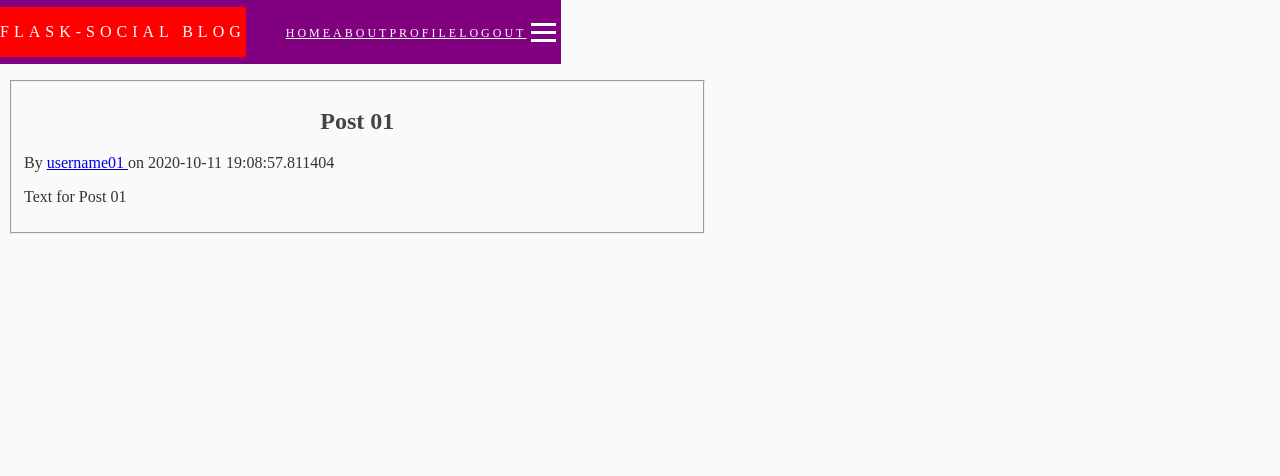
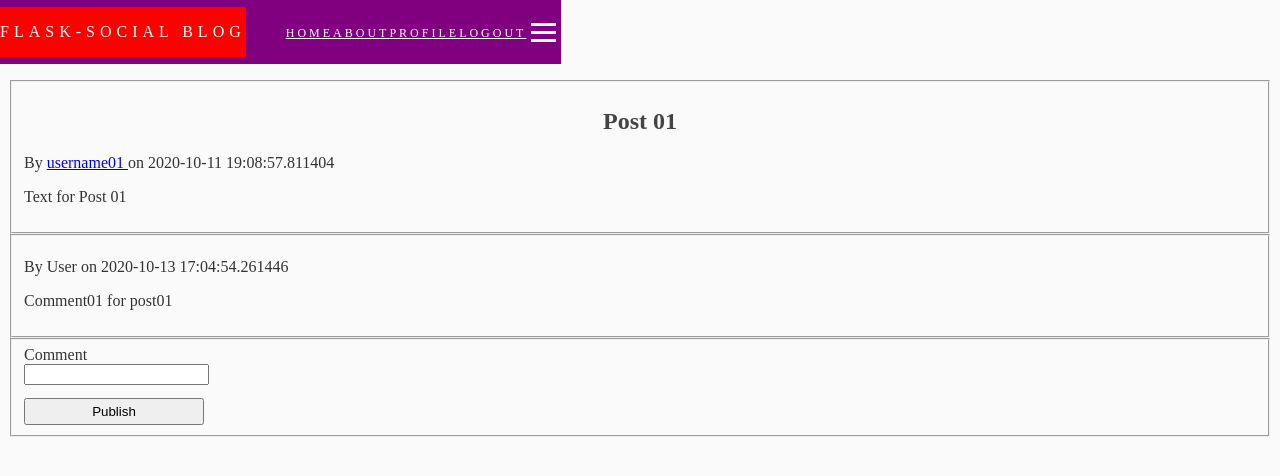
Before and after one commit to alexeysp11/flask-social-blog, a Flask app: page /posts/1 in a window 1280 px wide. Shown: the top 476 px of the page. Run offline with Flask 2, Linux system fonts and the light colour scheme; a user stored in the database is signed in; data comes from the database, SQL or seed files in the repository; both versions use the stored data as it was after the commit.

Commit message:
Forms for comments

```diff
--- a/app/forms.py
+++ b/app/forms.py
@@ -37,3 +37,7 @@ class NewPostForm(FlaskForm):
     title = StringField('Name of Post', validators=[DataRequired()])
     text = StringField('Text', validators=[DataRequired()])
     pusblish = SubmitField('Publish')
+
+class CommentsForPostForm(FlaskForm):
+    text = StringField('Comment', validators=[DataRequired()])
+    pusblish = SubmitField('Publish')
--- a/app/templates/user/posts.html
+++ b/app/templates/user/posts.html
@@ -1,11 +1,13 @@
 {% extends "layout.html" %}
 
-{% block title %}Feed{% endblock title %}
+{% block title %}
+    {{ post.title }}
+{% endblock title %}
 
 {% block content %}
     <div>
         <form method="POST">
-            <fieldset class="posts-fieldset">
+            <fieldset class="post-fieldset">
                 <h2>
                     {{ post.title }}
                 </h2>
@@ -18,6 +20,26 @@
                 </p>
                 <p>{{ post.text }}</p>
             </fieldset>
+            <fieldset class="comments-fieldset">
+                {% for comment in comments %}
+                    <p>
+                        By
+                        User
+                        on {{ comment.date }}
+                    </p>
+                    <p>{{ comment.text }}</p>
+                {% endfor %}
+            </fieldset>
+            <fieldset>
+                <div>
+                    {{ form.text.label(class="form-control-label") }}
+                    <br>
+                    {{ form.text(class="form-control form-control=lg") }}
+                </div>
+                <div>
+                    {{ form.pusblish(class="submit-btn") }}
+                </div>
+            </fieldset>
         </form>
     </div>
 {% endblock content %}
--- a/app/user/views.py
+++ b/app/user/views.py
@@ -3,7 +3,7 @@ sys.path.append("..")
 from flask import current_app, Blueprint, render_template, url_for, request, flash, redirect
 from flask_login import login_required,current_user
 from app import forms, db
-from app.models import User, Post
+from app.models import User, Post, Comments
 
 user_blueprint = Blueprint('user', __name__, template_folder='../templates/user')
 
@@ -20,8 +20,6 @@ def profile(username):
 @user_blueprint.route("/feed", methods=['GET', 'POST'])
 @login_required
 def feed():
-    # download posts from db
-
     if request.method == "POST":
         return redirect(url_for('user.new'))
 
@@ -32,8 +30,31 @@ def feed():
 @user_blueprint.route("/posts/<post_id>", methods=['GET', 'POST'])
 @login_required
 def posts(post_id):
+    form = forms.CommentsForPostForm()
+
     post = Post.query.filter_by(id=post_id).first()
-    return render_template('posts.html', post=post)
+    comments = Comments.query.filter_by(post_id=post.id).all()
+
+    if form.validate_on_submit():
+        text = request.form['text']
+
+        try:
+            post = Post.query.filter_by(id=post_id).first()
+
+            comment = Comments(text=text)
+            post.comments.append(comment)
+            db.session.commit()
+
+            return redirect(url_for('user.posts', post_id=post_id))
+
+        except Exception as e:
+            flash(f'Error while importing into DB!')
+            flash(f'{ e }')
+
+            return redirect(url_for('user.posts', post_id=post_id))
+
+    else:
+        return render_template('posts.html', form=form, post=post, comments=comments)
 
 
 @user_blueprint.route("/new", methods=['GET', 'POST'])
```
Also changed, not shown: app/models.py (+18 -1 lines), app/site.db.
